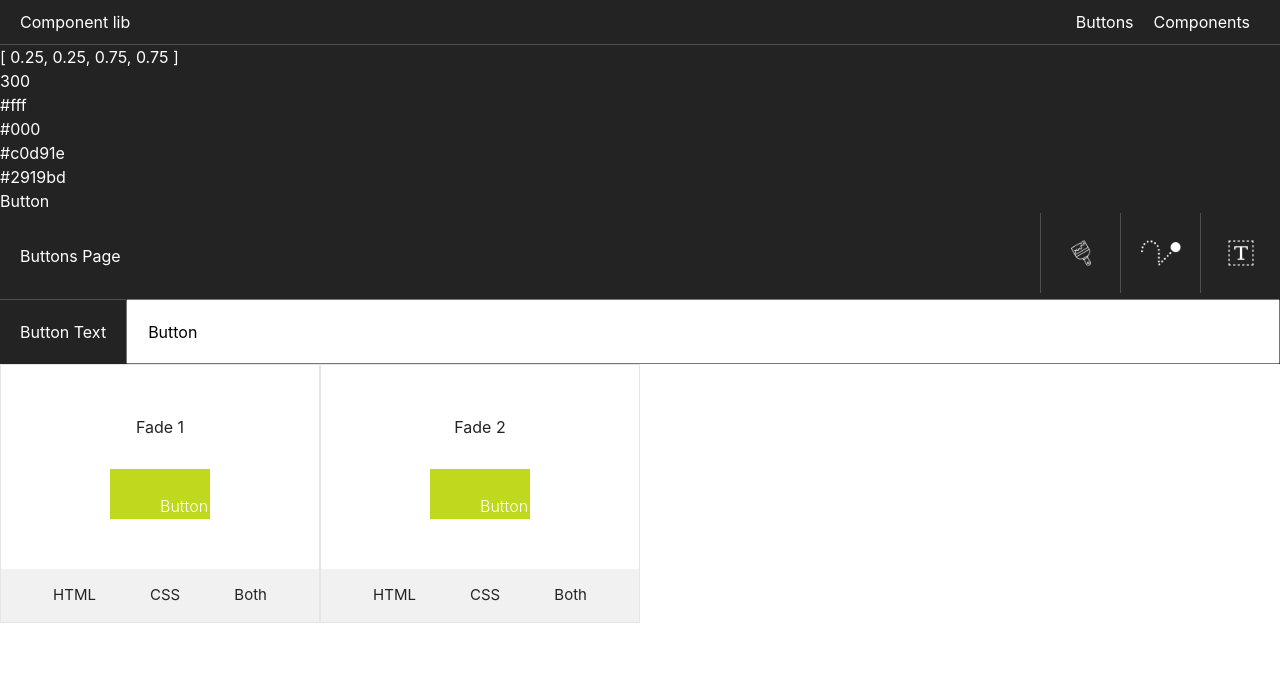
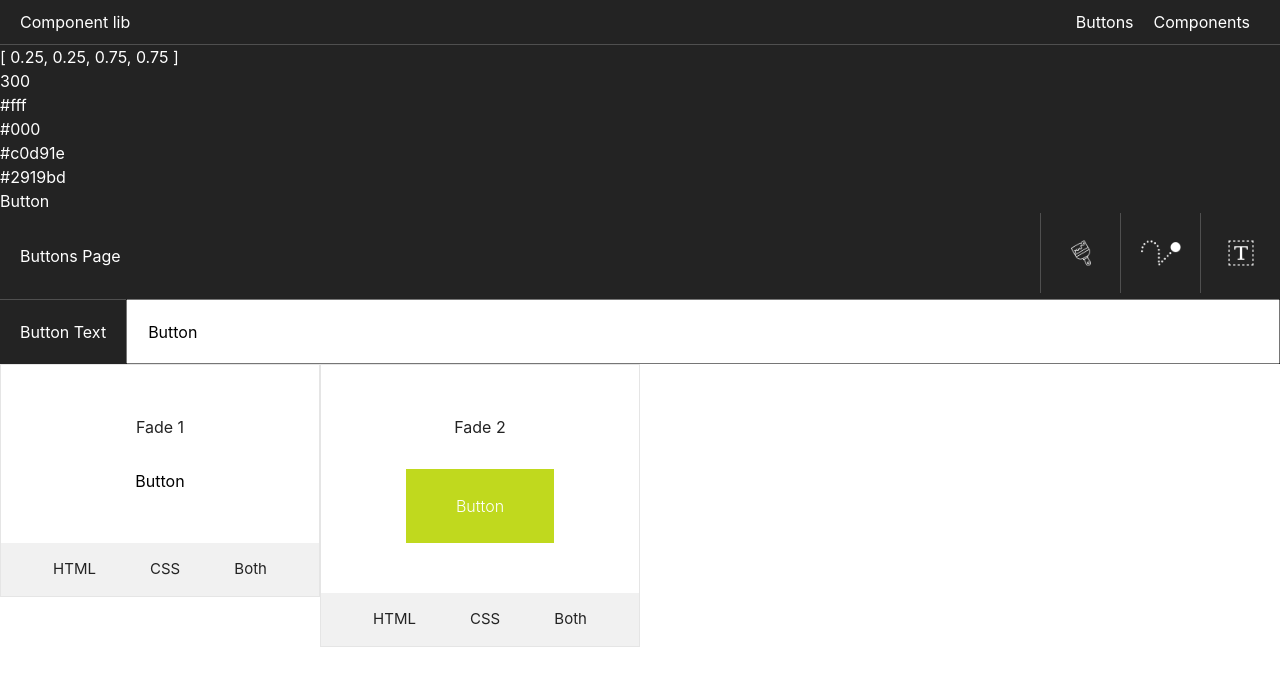
Before and after one commit to chris2733/complibrary, a Vue app: page / in a window 1280 px wide. Shown: the top 686 px of the page. Built offline with nearby package versions, Linux system fonts and the light colour scheme.

Commit message:
Cleaning up buttons

```diff
--- a/src/components/ButtonList.vue
+++ b/src/components/ButtonList.vue
@@ -15,13 +15,6 @@ import button2 from "./buttons/Button2.vue";
 
 export default {
 	props: ["buttonData"],
-	provide() {
-		return {
-			buttonData: this.buttonData,
-			allButtonStyle: this.allButtonStyle,
-			setupButtonStyleVars: this.setupButtonCSSVars
-		}
-	},
 	components: {
 		button1: button1,
 		button2: button2,
--- a/src/components/buttons/Button1.vue
+++ b/src/components/buttons/Button1.vue
@@ -57,7 +57,7 @@ border-radius: 0px;
 };
 </script>
 
-<style lang="scss">
+<style lang="scss" scoped>
 button {
 	display: inline-block;
 	background: var(--primary-col);
--- a/src/components/buttons/Button2.vue
+++ b/src/components/buttons/Button2.vue
@@ -2,7 +2,11 @@
 	<div class="col-12 col-sm-6 col-md-4 col-lg-3">
 		<div class="buttonWrap">
 			<h3 class="buttonWrap-title">{{ buttonName }}</h3>
-			<div class="button" v-html="buttonHTML" :style="cssVars"></div>
+			<button :style="cssVars">
+				{{ buttonData.text }}
+				<span>{{ buttonData.text }}</span>
+				<span>{{ buttonData.text }}</span>
+			</button>
 			<buttons-data-bar
 				:buttonHTML="buttonHTML"
 				:buttonCSS="buttonCSS"
@@ -24,13 +28,10 @@ export default {
 		};
 	},
 	computed: {
-		buttonTextCheck() {
-			return this.buttonData.text ? this.buttonData.text : "Placeholder";
-		},
 		buttonHTML() {
 			return `<button>
-    <span>${this.buttonTextCheck}</span>
-	<span>${this.buttonTextCheck}</span>
+    <span>Button</span>
+	<span>Button</span>
 </button>`;
 		},
 		buttonCSS() {
@@ -58,7 +59,7 @@ border-radius: 0px;
 };
 </script>
 
-<style lang="scss">
+<style lang="scss" scoped>
 button {
 	position: relative;
 	overflow: hidden;
```
Also changed, not shown: 1 other file (tests, documents, lock files or other folders).
